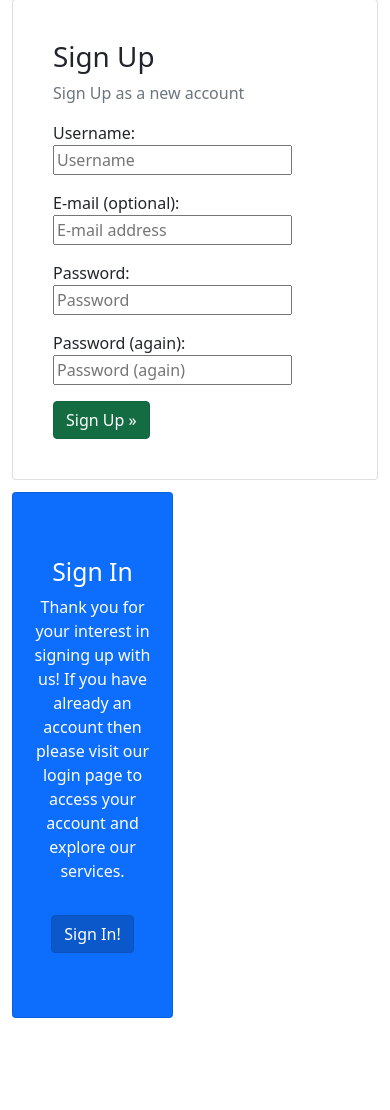
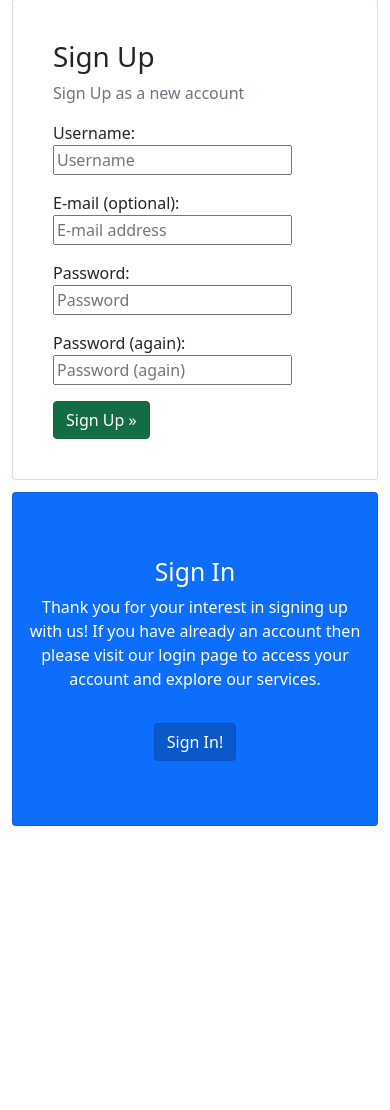
Before and after one commit to Ray-yar/autotrader, a Django app: page /accounts/signup/ in a window 390 px wide. Shown: the part 177-1287 px from the top of the page. After the commit the page ends 1003 px from the top, so only its background shows below. Run offline with Django 3.2, Linux system fonts and the light colour scheme.

Commit message:
make more responsive

```diff
--- a/templates/account/login.html
+++ b/templates/account/login.html
@@ -12,7 +12,7 @@
 <br>
 <div class="container">
     <div class="row justify-content-center">
-      <div class="col-md-8">
+      <div class="col-xl-8 col-lg-10 col-md-12 col-sm-12">
         <div class="card-group mb-0">
           <div class="card p-4">
             <div class="card-body">
@@ -28,7 +28,7 @@
               </form>
             </div>
           </div>
-          <div class="card text-white bg-primary py-5 d-md-down-none" style="width:44%">
+          <div class="card text-white bg-primary py-5 d-md-down-none">
             <div class="card-body text-center">
               <div>
                 <h2>Sign up</h2>
--- a/templates/account/signup.html
+++ b/templates/account/signup.html
@@ -14,7 +14,7 @@
 
 <div class="container">
   <div class="row justify-content-center">
-    <div class="col-md-8">
+    <div class="col-xl-8 col-lg-10 col-md-12 col-sm-12">
       <div class="card-group mb-0">
         <div class="card p-4">
           <div class="card-body">
@@ -30,7 +30,7 @@
             </form>
           </div>
         </div>
-        <div class="card text-white bg-primary py-5 d-md-down-none" style="width:44%">
+        <div class=" card text-white bg-primary py-5 d-md-down-none">
           <div class="card-body text-center">
             <div>
               <h2>Sign In</h2>
--- a/templates/vehicle_details.html
+++ b/templates/vehicle_details.html
@@ -4,7 +4,7 @@
     <div class="card">
         <div class="card-body">
             <div class="row">
-                <div class="col-lg-5 col-md-5 col-sm-6">
+                <div class="col-xl-6 col-lg-12 col-md-12 col-sm-12">
                     <div class="white-box text-center">
                         {% if "placeholder" in vehicle.featured_photo.url %}
                         <img class="card-img-top"
@@ -14,7 +14,7 @@
                         {% endif %}
                     </div>
                 </div>
-                <div class="col-lg-7 col-md-7 col-sm-6">
+                <div class="col-xl-6 col-lg-12 col-md-12 col-sm-12">
                     <h4 class="box-title mt-4">{{ vehicle.make }} {{vehicle.model}} {{ vehicle.year }}</h4>
                     <p>{{ vehicle.content | safe }}</p>
                     <table style="width:100%;font-size: 20px;">
```
